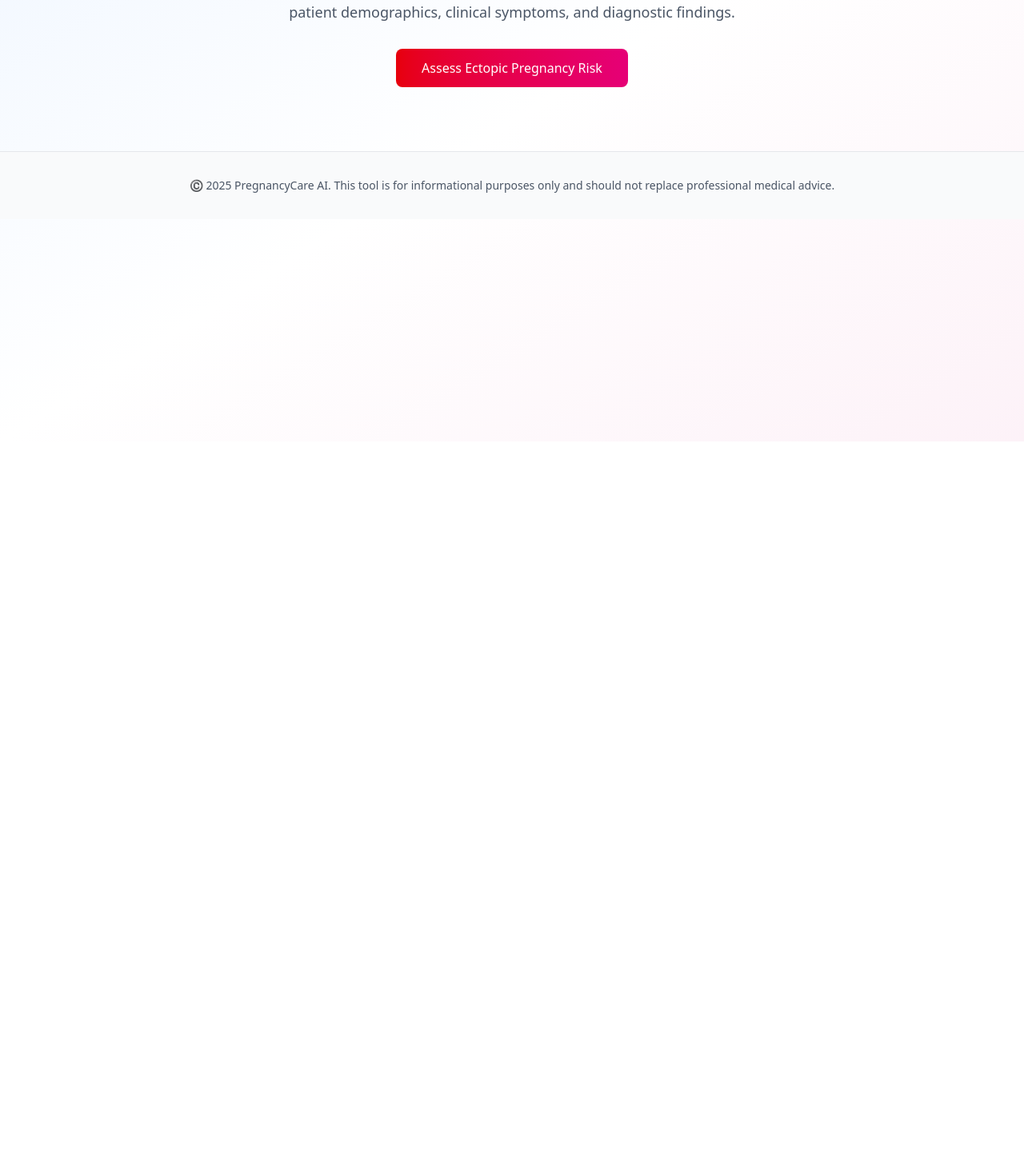
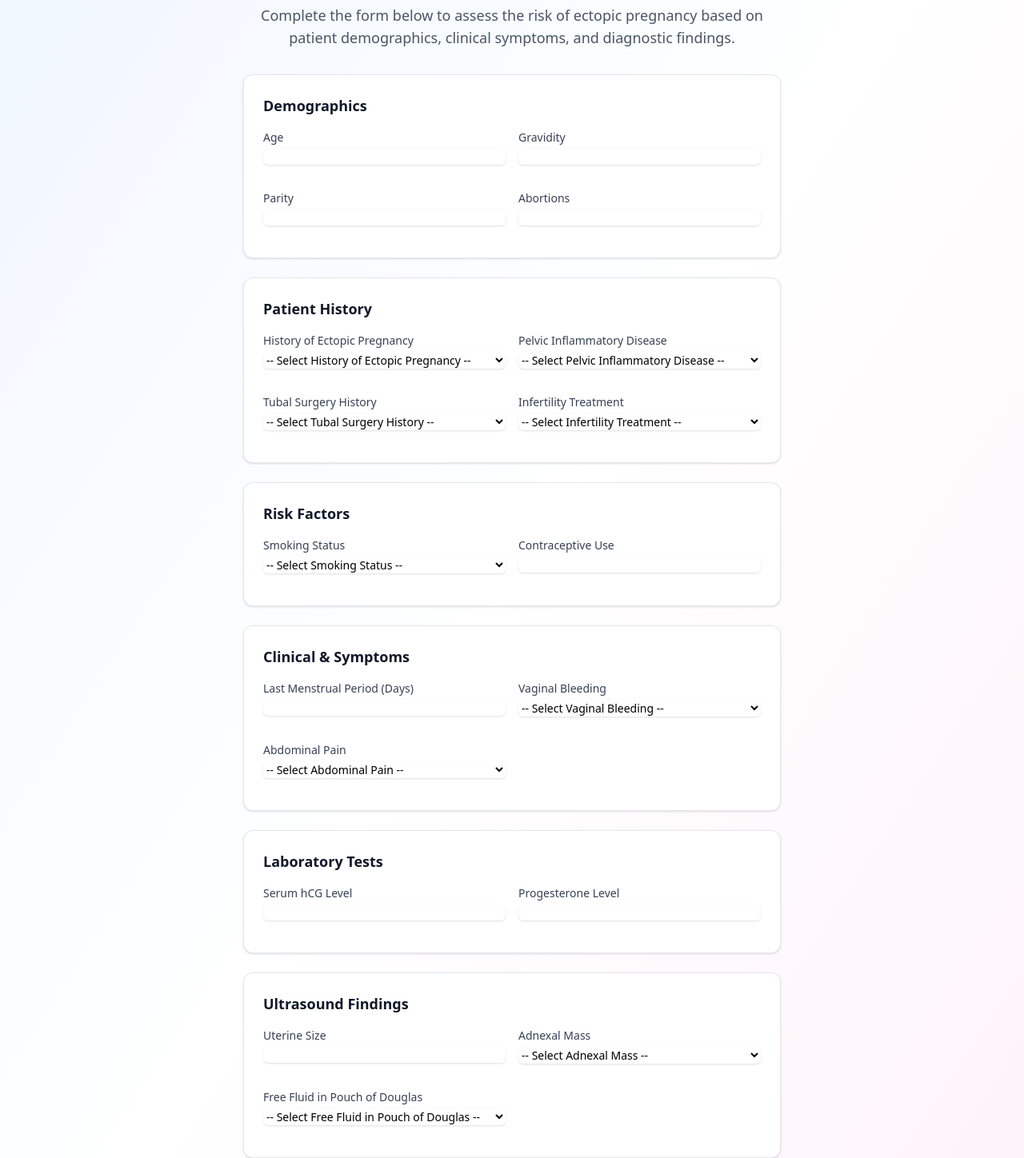
Before and after one commit to Oludammy95/pregnancy-test, a Next.js app: page /ectopic in a window 1280 px wide. Shown: the part 248-1696 px from the top of the page at 80% size. Before the commit the page ends 800 px from the top, so only its background shows below. Built offline with nearby package versions, Linux system fonts and the light colour scheme.

Commit message:
fix: ensure FormInput renders correctly

```diff
--- a/app/ectopic/page.jsx
+++ b/app/ectopic/page.jsx
@@ -4,12 +4,7 @@ import Layout from "../../components/Header";
 import FormInput from "../../components/FormInput";
 import FormSection from "../../components/FormSection";
 import {
-  UserIcon,
-  ClockIcon,
   ExclamationTriangleIcon,
-  BeakerIcon,
-  MagnifyingGlassIcon,
-  ChartBarIcon,
   CheckCircleIcon,
 } from "@heroicons/react/24/outline";
 
@@ -48,7 +43,7 @@ const EctopicPregnancy = () => {
 
   const [isSubmitting, setIsSubmitting] = useState(false);
   const [result, setResult] = useState(null);
-  const [dbMessage, setDbMessage] = useState(""); // ✅ new: store DB response
+  const [dbMessage, setDbMessage] = useState("");
 
   const handleInputChange = (e) => {
     const { name, value } = e.target;
@@ -64,7 +59,7 @@ const EctopicPregnancy = () => {
     setDbMessage("");
 
     try {
-      // 1️⃣ Save to MongoDB via API
+      // 1️⃣ Save to MongoDB
       const dbRes = await fetch("/api/ectopic", {
         method: "POST",
         headers: { "Content-Type": "application/json" },
@@ -78,7 +73,7 @@ const EctopicPregnancy = () => {
         setDbMessage("❌ Failed to save to database: " + (dbData.error || ""));
       }
 
-      // 2️⃣ Call your AI prediction util
+      // 2️⃣ Prediction
       const { predictEctopic } = await import("../../utils/api");
       const response = await predictEctopic(formData);
 
@@ -130,10 +125,163 @@ const EctopicPregnancy = () => {
           </p>
         </div>
 
-        {/* ✅ Form */}
+        {/* ✅ Full Form */}
         <form onSubmit={handleSubmit} className="space-y-8">
-          {/* Form sections here (no change) */}
-          {/* ... keep your FormInput + FormSection components as-is ... */}
+          <FormSection title="Demographics">
+            <FormInput
+              label="Age"
+              name="age"
+              type="number"
+              value={formData.age}
+              onChange={handleInputChange}
+            />
+            <FormInput
+              label="Gravidity"
+              name="gravidity"
+              type="number"
+              value={formData.gravidity}
+              onChange={handleInputChange}
+            />
+            <FormInput
+              label="Parity"
+              name="parity"
+              type="number"
+              value={formData.parity}
+              onChange={handleInputChange}
+            />
+            <FormInput
+              label="Abortions"
+              name="abortions"
+              type="number"
+              value={formData.abortions}
+              onChange={handleInputChange}
+            />
+          </FormSection>
+
+          <FormSection title="Patient History">
+            <FormInput
+              label="History of Ectopic Pregnancy"
+              name="historyOfEctopicPregnancy"
+              type="select"
+              options={yesNoOptions}
+              value={formData.historyOfEctopicPregnancy}
+              onChange={handleInputChange}
+            />
+            <FormInput
+              label="Pelvic Inflammatory Disease"
+              name="pelvicInflammatoryDisease"
+              type="select"
+              options={yesNoOptions}
+              value={formData.pelvicInflammatoryDisease}
+              onChange={handleInputChange}
+            />
+            <FormInput
+              label="Tubal Surgery History"
+              name="tubalSurgeryHistory"
+              type="select"
+              options={yesNoOptions}
+              value={formData.tubalSurgeryHistory}
+              onChange={handleInputChange}
+            />
+            <FormInput
+              label="Infertility Treatment"
+              name="infertilityTreatment"
+              type="select"
+              options={yesNoOptions}
+              value={formData.infertilityTreatment}
+              onChange={handleInputChange}
+            />
+          </FormSection>
+
+          <FormSection title="Risk Factors">
+            <FormInput
+              label="Smoking Status"
+              name="smokingStatus"
+              type="select"
+              options={[
+                { value: "Yes", label: "Yes" },
+                { value: "No", label: "No" },
+              ]}
+              value={formData.smokingStatus}
+              onChange={handleInputChange}
+            />
+            <FormInput
+              label="Contraceptive Use"
+              name="contraceptiveUse"
+              type="text"
+              value={formData.contraceptiveUse}
+              onChange={handleInputChange}
+            />
+          </FormSection>
+
+          <FormSection title="Clinical & Symptoms">
+            <FormInput
+              label="Last Menstrual Period (Days)"
+              name="lastMenstrualPeriodDays"
+              type="number"
+              value={formData.lastMenstrualPeriodDays}
+              onChange={handleInputChange}
+            />
+            <FormInput
+              label="Vaginal Bleeding"
+              name="vaginalBleeding"
+              type="select"
+              options={yesNoOptions}
+              value={formData.vaginalBleeding}
+              onChange={handleInputChange}
+            />
+            <FormInput
+              label="Abdominal Pain"
+              name="abdominalPain"
+              type="select"
+              options={yesNoOptions}
+              value={formData.abdominalPain}
+              onChange={handleInputChange}
+            />
+          </FormSection>
+
+          <FormSection title="Laboratory Tests">
+            <FormInput
+              label="Serum hCG Level"
+              name="serumHCGLevel"
+              type="number"
+              value={formData.serumHCGLevel}
+              onChange={handleInputChange}
+            />
+            <FormInput
+              label="Progesterone Level"
+              name="progesteroneLevel"
+              type="number"
+              value={formData.progesteroneLevel}
+              onChange={handleInputChange}
+            />
+          </FormSection>
+
+          <FormSection title="Ultrasound Findings">
+            <FormInput
+              label="Uterine Size"
+              name="uterineSizeByUltrasound"
+              type="text"
+              value={formData.uterineSizeByUltrasound}
+              onChange={handleInputChange}
+            />
+            <FormInput
+              label="Adnexal Mass"
+              name="adnexalMass"
+              type="select"
+              options={yesNoOptions}
+              value={formData.adnexalMass}
+              onChange={handleInputChange}
+            />
+            <FormInput
+              label="Free Fluid in Pouch of Douglas"
+              name="freeFluidInPouchOfDouglas"
+              type="select"
+              options={yesNoOptions}
+              value={formData.freeFluidInPouchOfDouglas}
+              onChange={handleInputChange}
+            />
+          </FormSection>
 
           {/* Submit Button */}
           <div className="text-center">
@@ -142,12 +290,14 @@ const EctopicPregnancy = () => {
               disabled={isSubmitting}
               className="bg-gradient-to-r from-red-600 to-pink-600 text-white px-8 py-3 rounded-lg font-medium hover:from-red-700 hover:to-pink-700 disabled:opacity-50 disabled:cursor-not-allowed transition-all duration-300 transform hover:scale-105"
             >
-              {isSubmitting ? "Saving & Analyzing..." : "Assess Ectopic Pregnancy Risk"}
+              {isSubmitting
+                ? "Saving & Analyzing..."
+                : "Assess Ectopic Pregnancy Risk"}
             </button>
           </div>
         </form>
 
-        {/* ✅ Database status message */}
+        {/* Database status */}
         {dbMessage && (
           <p className="mt-4 text-center text-sm font-medium text-gray-700">
             {dbMessage}
@@ -191,19 +341,6 @@ const EctopicPregnancy = () => {
                 </ul>
               </div>
             </div>
-
-            <div className="mt-6 p-4 bg-amber-50 border-l-4 border-amber-400 rounded">
-              <div className="flex">
-                <ExclamationTriangleIcon className="h-5 w-5 text-amber-400 mr-3 flex-shrink-0" />
-                <div>
-                  <p className="text-sm text-amber-700">
-                    <strong>Important:</strong> This assessment is for
-                    informational purposes only. Please consult with a qualified
-                    healthcare professional for proper diagnosis and treatment.
-                  </p>
-                </div>
-              </div>
-            </div>
           </div>
         )}
       </div>
--- a/app/molar/page.jsx
+++ b/app/molar/page.jsx
@@ -4,53 +4,39 @@ import Layout from "../../components/Header";
 import FormInput from "../../components/FormInput";
 import FormSection from "../../components/FormSection";
 import {
-  UserIcon,
+  UserGroupIcon,
+  CheckCircleIcon,
   ExclamationTriangleIcon,
-  BeakerIcon,
-  UserGroupIcon,
-  MagnifyingGlassIcon,
-  CheckCircleIcon,
-  HeartIcon,
-  ShieldExclamationIcon,
 } from "@heroicons/react/24/outline";
 
 const MolarPregnancy = () => {
   const [formData, setFormData] = useState({
-    // Patient Demographics
     age: "",
     gravida: "",
     parity: "",
     historyOfMolarPregnancy: "",
     historyOfMiscarriages: "",
     numberOfMiscarriages: "",
-
-    // Presenting Symptoms
     vaginalBleeding: "",
     excessiveNausea: "",
     pelvicPain: "",
     passageOfVesicles: "",
     uterineSizeLarger: "",
-
-    // Laboratory Data
     quantitativeHCG: "",
     bloodGroup: "",
     rhStatus: "",
     thyroidFunction: "",
-
-    // Ultrasound Findings
     gestationalSacPresent: "",
     fetalHeartbeat: "",
     snowstormAppearance: "",
     ovarianCysts: "",
-
-    // Other Risk Factors
     assistedReproduction: "",
     smokingAlcohol: "",
   });
 
   const [isSubmitting, setIsSubmitting] = useState(false);
   const [result, setResult] = useState(null);
-  const [dbMessage, setDbMessage] = useState(""); // ✅ feedback for MongoDB save
+  const [dbMessage, setDbMessage] = useState("");
 
   const handleInputChange = (e) => {
     const { name, value } = e.target;
@@ -66,7 +52,6 @@ const MolarPregnancy = () => {
     setDbMessage("");
 
     try {
-      // 1️⃣ Save to MongoDB via API
       const dbRes = await fetch("/api/molar", {
         method: "POST",
         headers: { "Content-Type": "application/json" },
@@ -80,7 +65,6 @@ const MolarPregnancy = () => {
         setDbMessage("❌ Failed to save to database: " + (dbData.error || ""));
       }
 
-      // 2️⃣ Run prediction
       const { predictMolar } = await import("../../utils/api");
       const response = await predictMolar(formData);
 
@@ -150,15 +134,53 @@ const MolarPregnancy = () => {
             Molar Pregnancy Risk Assessment
           </h1>
           <p className="text-lg text-gray-600 max-w-2xl mx-auto">
-            Complete this comprehensive assessment to evaluate the risk of molar
-            pregnancy based on patient demographics, clinical symptoms,
-            laboratory data, and ultrasound findings.
+            Complete this assessment to evaluate the risk of molar pregnancy
+            based on patient demographics, symptoms, labs, and ultrasound findings.
           </p>
         </div>
 
+        {/* FORM */}
         <form onSubmit={handleSubmit} className="space-y-8">
-          {/* All your FormSection + FormInput fields remain unchanged */}
-          {/* ... (keep your existing form inputs here) ... */}
+          {/* Patient Demographics */}
+          <FormSection title="Patient Demographics">
+            <FormInput label="Age" name="age" type="number" value={formData.age} onChange={handleInputChange} />
+            <FormInput label="Gravida" name="gravida" type="number" value={formData.gravida} onChange={handleInputChange} />
+            <FormInput label="Parity" name="parity" type="number" value={formData.parity} onChange={handleInputChange} />
+            <FormInput label="History of Molar Pregnancy" name="historyOfMolarPregnancy" type="select" options={yesNoOptions} value={formData.historyOfMolarPregnancy} onChange={handleInputChange} />
+            <FormInput label="History of Miscarriages" name="historyOfMiscarriages" type="select" options={yesNoOptions} value={formData.historyOfMiscarriages} onChange={handleInputChange} />
+            <FormInput label="Number of Miscarriages" name="numberOfMiscarriages" type="number" value={formData.numberOfMiscarriages} onChange={handleInputChange} />
+          </FormSection>
+
+          {/* Presenting Symptoms */}
+          <FormSection title="Presenting Symptoms">
+            <FormInput label="Vaginal Bleeding" name="vaginalBleeding" type="select" options={yesNoOptions} value={formData.vaginalBleeding} onChange={handleInputChange} />
+            <FormInput label="Excessive Nausea" name="excessiveNausea" type="select" options={yesNoOptions} value={formData.excessiveNausea} onChange={handleInputChange} />
+            <FormInput label="Pelvic Pain" name="pelvicPain" type="select" options={yesNoOptions} value={formData.pelvicPain} onChange={handleInputChange} />
+            <FormInput label="Passage of Vesicles" name="passageOfVesicles" type="select" options={yesNoOptions} value={formData.passageOfVesicles} onChange={handleInputChange} />
+            <FormInput label="Uterine Size Larger than Dates" name="uterineSizeLarger" type="select" options={yesNoOptions} value={formData.uterineSizeLarger} onChange={handleInputChange} />
+          </FormSection>
+
+          {/* Lab Data */}
+          <FormSection title="Laboratory Data">
+            <FormInput label="Quantitative HCG" name="quantitativeHCG" type="number" value={formData.quantitativeHCG} onChange={handleInputChange} />
+            <FormInput label="Blood Group" name="bloodGroup" type="select" options={bloodGroupOptions} value={formData.bloodGroup} onChange={handleInputChange} />
+            <FormInput label="Rh Status" name="rhStatus" type="select" options={rhStatusOptions} value={formData.rhStatus} onChange={handleInputChange} />
+            <FormInput label="Thyroid Function" name="thyroidFunction" type="select" options={thyroidOptions} value={formData.thyroidFunction} onChange={handleInputChange} />
+          </FormSection>
+
+          {/* Ultrasound */}
+          <FormSection title="Ultrasound Findings">
+            <FormInput label="Gestational Sac Present" name="gestationalSacPresent" type="select" options={yesNoOptions} value={formData.gestationalSacPresent} onChange={handleInputChange} />
+            <FormInput label="Fetal Heartbeat" name="fetalHeartbeat" type="select" options={yesNoOptions} value={formData.fetalHeartbeat} onChange={handleInputChange} />
+            <FormInput label="Snowstorm Appearance" name="snowstormAppearance" type="select" options={yesNoOptions} value={formData.snowstormAppearance} onChange={handleInputChange} />
+            <FormInput label="Ovarian Cysts" name="ovarianCysts" type="select" options={yesNoOptions} value={formData.ovarianCysts} onChange={handleInputChange} />
+          </FormSection>
+
+          {/* Risk Factors */}
+          <FormSection title="Other Risk Factors">
+            <FormInput label="Assisted Reproduction" name="assistedReproduction" type="select" options={yesNoOptions} value={formData.assistedReproduction} onChange={handleInputChange} />
+            <FormInput label="Smoking / Alcohol" name="smokingAlcohol" type="select" options={yesNoOptions} value={formData.smokingAlcohol} onChange={handleInputChange} />
+          </FormSection>
 
           {/* Submit Button */}
           <div className="text-center">
@@ -172,7 +194,7 @@ const MolarPregnancy = () => {
           </div>
         </form>
 
-        {/* ✅ Database status message */}
+        {/* DB message */}
         {dbMessage && (
           <p className="mt-4 text-center text-sm font-medium text-gray-700">
             {dbMessage}
@@ -223,10 +245,8 @@ const MolarPregnancy = () => {
                 <div>
                   <p className="text-sm text-amber-700">
                     <strong>Important:</strong> This assessment is for
-                    informational purposes only. Molar pregnancy requires
-                    immediate medical attention and specialized treatment.
-                    Please consult with a qualified healthcare professional
-                    immediately.
+                    informational purposes only. Please consult a qualified
+                    healthcare professional immediately.
                   </p>
                 </div>
               </div>
--- a/components/FormInput.jsx
+++ b/components/FormInput.jsx
@@ -10,7 +10,8 @@ const FormInput = ({
   helpText = "",
 }) => {
   const baseInputClasses =
-    "mt-1 block w-full rounded-md border-gray-300 shadow-sm focus:border-blue-500 focus:ring-blue-500 sm:text-sm transition-colors";
+    "mt-1 block w-full rounded-md border-gray-300 shadow-sm " +
+    "focus:border-blue-500 focus:ring-blue-500 sm:text-sm transition-colors";
 
   if (type === "select") {
     return (
@@ -28,15 +29,20 @@ const FormInput = ({
           onChange={onChange}
           className={baseInputClasses}
           required={required}
+          aria-describedby={helpText ? `${name}-help` : undefined}
         >
-          <option value="">Select {label.toLowerCase()}</option>
+          <option value="">-- Select {label} --</option>
           {options.map((option) => (
             <option key={option.value} value={option.value}>
               {option.label}
             </option>
           ))}
         </select>
-        {helpText && <p className="mt-1 text-xs text-gray-500">{helpText}</p>}
+        {helpText && (
+          <p id={`${name}-help`} className="mt-1 text-xs text-gray-500">
+            {helpText}
+          </p>
+        )}
       </div>
     );
   }
@@ -48,9 +54,13 @@ const FormInput = ({
           <legend className="block text-sm font-medium text-gray-700 mb-2">
             {label} {required && <span className="text-red-500">*</span>}
           </legend>
-          <div className="flex space-x-6">
+          <div className="flex flex-wrap gap-4">
             {options.map((option) => (
-              <div key={option.value} className="flex items-center">
+              <label
+                key={option.value}
+                htmlFor={`${name}-${option.value}`}
+                className="flex items-center space-x-2"
+              >
                 <input
                   id={`${name}-${option.value}`}
                   name={name}
@@ -59,18 +69,18 @@ const FormInput = ({
                   checked={value === option.value}
                   onChange={onChange}
                   className="focus:ring-blue-500 h-4 w-4 text-blue-600 border-gray-300"
+                  required={required}
                 />
-                <label
-                  htmlFor={`${name}-${option.value}`}
-                  className="ml-2 text-sm text-gray-700"
-                >
-                  {option.label}
-                </label>
-              </div>
+                <span className="text-sm text-gray-700">{option.label}</span>
+              </label>
             ))}
           </div>
         </fieldset>
-        {helpText && <p className="mt-1 text-xs text-gray-500">{helpText}</p>}
+        {helpText && (
+          <p id={`${name}-help`} className="mt-1 text-xs text-gray-500">
+            {helpText}
+          </p>
+        )}
       </div>
     );
   }
@@ -92,8 +102,13 @@ const FormInput = ({
         placeholder={placeholder}
         className={baseInputClasses}
         required={required}
+        aria-describedby={helpText ? `${name}-help` : undefined}
       />
-      {helpText && <p className="mt-1 text-xs text-gray-500">{helpText}</p>}
+      {helpText && (
+        <p id={`${name}-help`} className="mt-1 text-xs text-gray-500">
+          {helpText}
+        </p>
+      )}
     </div>
   );
 };
--- a/components/FormSection.jsx
+++ b/components/FormSection.jsx
@@ -1,11 +1,20 @@
 const FormSection = ({ title, children, icon: Icon }) => {
+  // ensure children is always an array
+  const childArray = Array.isArray(children) ? children : [children];
+
   return (
     <div className="bg-white rounded-xl shadow-sm border border-gray-200 p-6 mb-6">
       <div className="flex items-center mb-4">
         {Icon && <Icon className="h-6 w-6 text-blue-600 mr-3" />}
         <h3 className="text-lg font-semibold text-gray-900">{title}</h3>
       </div>
-      <div className="grid grid-cols-1 md:grid-cols-2 gap-4">{children}</div>
+      <div
+        className={`grid gap-4 ${
+          childArray.length > 1 ? "grid-cols-1 md:grid-cols-2" : "grid-cols-1"
+        }`}
+      >
+        {childArray}
+      </div>
     </div>
   );
 };
--- a/components/Header.jsx
+++ b/components/Header.jsx
@@ -1,7 +1,7 @@
 "use client";
 import { useState } from "react";
 import Link from "next/link";
-import { usePathname } from "next/navigation"; // ✅ App Router way
+import { usePathname } from "next/navigation";
 import {
   HomeIcon,
   HeartIcon,
@@ -10,9 +10,9 @@ import {
   XMarkIcon,
 } from "@heroicons/react/24/outline";
 
-const Header = ({ children }) => {
+const Layout = ({ children }) => {
   const [mobileMenuOpen, setMobileMenuOpen] = useState(false);
-  const pathname = usePathname(); // ✅ get current path
+  const pathname = usePathname();
 
   const navigation = [
     { name: "Home", href: "/", icon: HomeIcon },
@@ -20,10 +20,10 @@ const Header = ({ children }) => {
     { name: "Molar Pregnancy Risk", href: "/molar", icon: UserGroupIcon },
   ];
 
-  const isActive = (href) => pathname === href; // ✅ compare with pathname
+  const isActive = (href) => pathname.startsWith(href);
 
   return (
-    <div className="min-h-screen bg-gradient-to-br from-blue-50 via-white to-pink-50">
+    <div className="min-h-screen bg-gradient-to-br from-blue-50 via-white to-pink-50 flex flex-col">
       {/* Navigation */}
       <nav className="bg-white shadow-lg border-b border-gray-200">
         <div className="max-w-7xl mx-auto px-4 sm:px-6 lg:px-8">
@@ -59,6 +59,7 @@ const Header = ({ children }) => {
             </div>
             <div className="sm:hidden flex items-center">
               <button
+                aria-label="Toggle menu"
                 onClick={() => setMobileMenuOpen(!mobileMenuOpen)}
                 className="text-gray-500 hover:text-gray-600 p-2"
               >
@@ -100,7 +101,9 @@ const Header = ({ children }) => {
       </nav>
 
       {/* Main content */}
-      <main className="flex-1">{children}</main>
+      <main className="flex-1 max-w-7xl mx-auto px-4 sm:px-6 lg:px-8 py-8">
+        {children}
+      </main>
 
       {/* Footer */}
       <footer className="bg-gray-50 border-t border-gray-200 mt-12">
@@ -117,4 +120,4 @@ const Header = ({ children }) => {
   );
 };
 
-export default Header;
+export default Layout;
```
Also changed, not shown: 1 other file (tests, documents, lock files or other folders).
